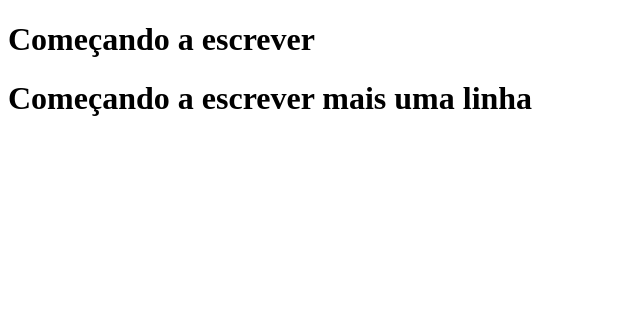
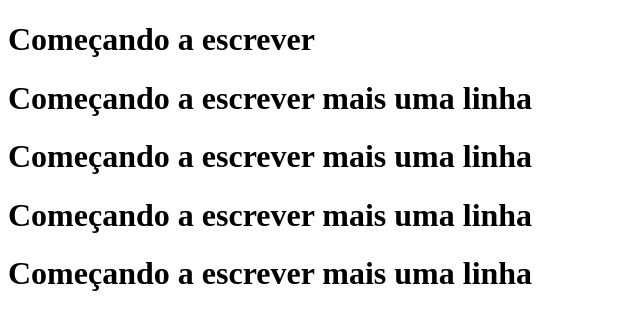
Before and after one commit to jhonatandsnuness-collab/Estudos-Python, a plain HTML site: page front/atalhos.html in a window 1280 px wide. Shown: the whole page, without its empty margins (0-640 px from the left). Drawn offline with Linux system fonts and the light colour scheme.

```diff
--- a/front/atalhos.html
+++ b/front/atalhos.html
@@ -2,6 +2,9 @@
 <html lang="en">
 <head>
     <h1>Começando a escrever</h1>
+    <h1>Começando a escrever mais uma linha</h1>
+    <h1>Começando a escrever mais uma linha</h1>
+    <h1>Começando a escrever mais uma linha</h1>
     <h1>Começando a escrever mais uma linha</h1>
     <meta charset="UTF-8">
     <meta name="viewport" content="width=device-width, initial-scale=1.0">
```
